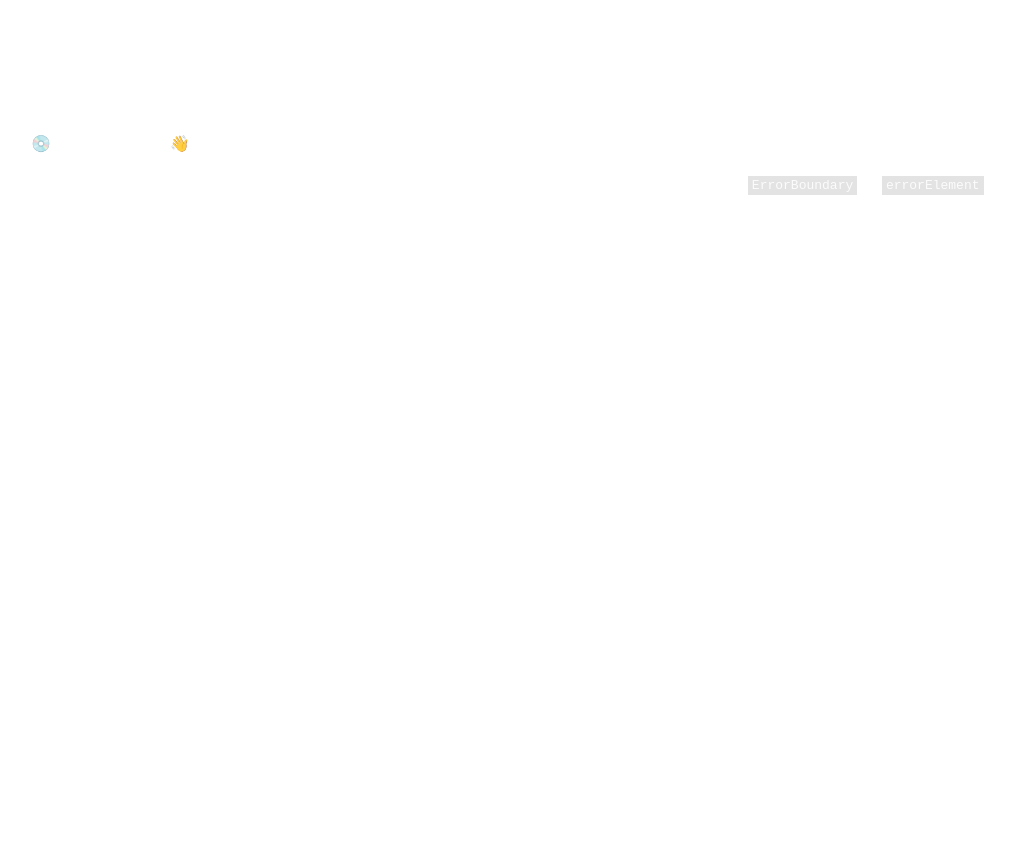
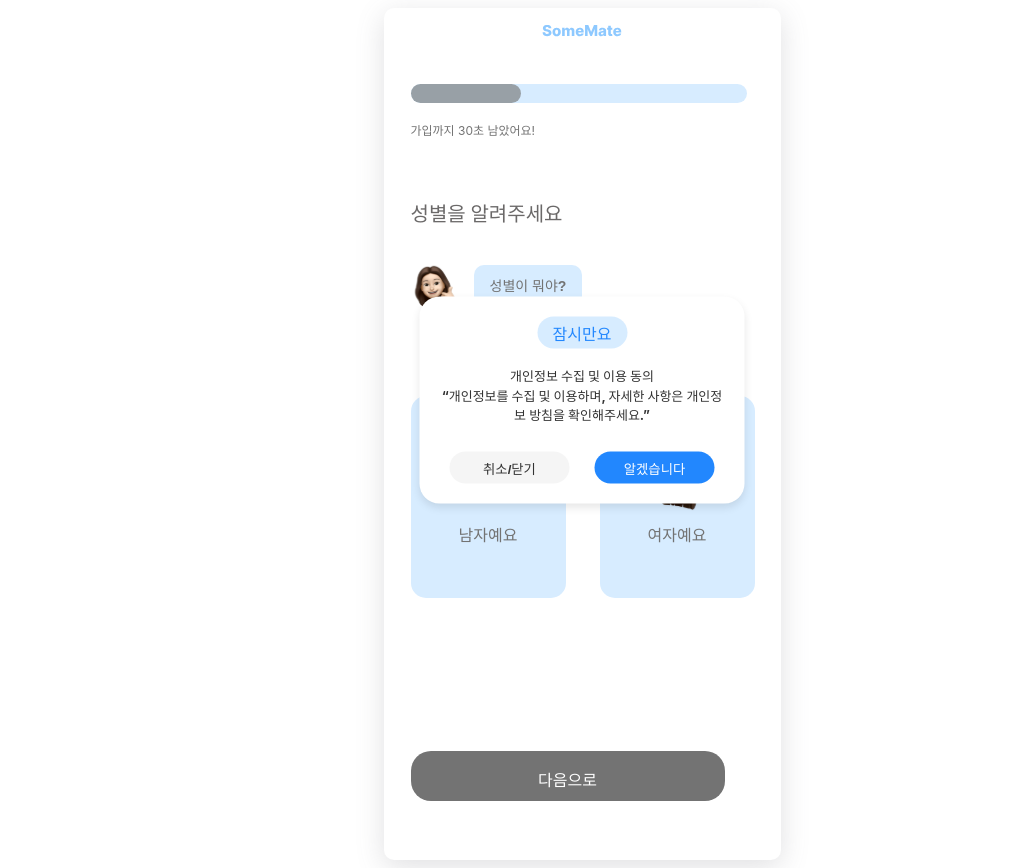
Before and after one commit to some-mate-org/Front-End, a React (Vite) app in the folder some-mate/: page /sign in a window 1280 px wide. Before the commit this address had no page. Shown: the whole page, without its empty margins (58-1073 px from the left). Before the commit the page ends 800 px from the top, so only its background shows below. Built offline with nearby package versions, Linux system fonts and the light colour scheme.

Commit message:
feat: 버튼 및 라우터 설정 수정

```diff
--- a/some-mate/src/components/Button/index.jsx
+++ b/some-mate/src/components/Button/index.jsx
@@ -1,7 +1,7 @@
 // import React from 'react'
+// Button.js
 import * as S from './Button.styled';
 
-export default function Button({text, width}) {
-
-  return <S.Button width={width}>{text}</S.Button>;
+export default function Button({ text, width, onClick }) {
+  return <S.Button width={width} onClick={onClick}>{text}</S.Button>;
 }
```
Also changed, not shown: some-mate/src/router.jsx (+8 -0 lines).
